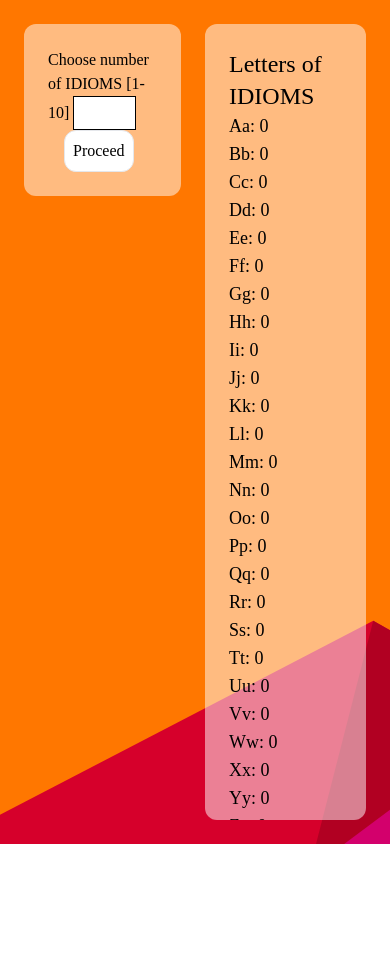
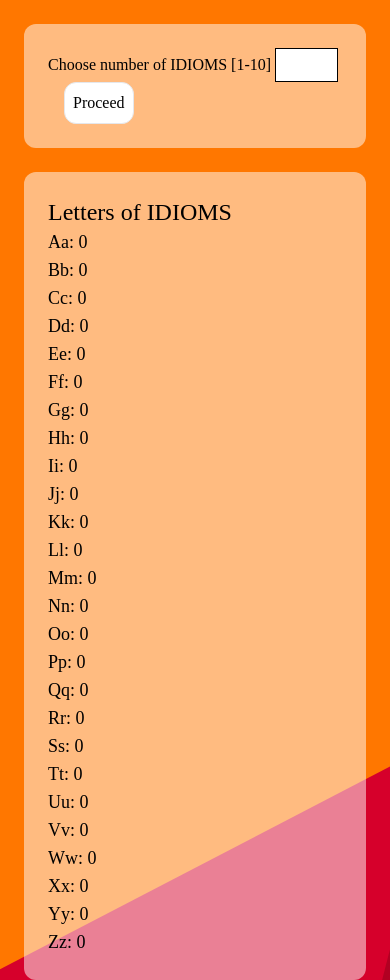
Before and after one commit to Super-Kenneth/idioms, a website: page index.html in a window 390 px wide. Shown: the top 980 px of the page. Before the commit the page ends 844 px from the top, so only its background shows below. Drawn offline with Linux system fonts and the light colour scheme.

Commit message:
responsive

```diff
--- a/index.html
+++ b/index.html
@@ -7,9 +7,9 @@
     <link href="./src/output.css" rel="stylesheet" />
   </head>
   <body
-    class="w-screen h-screen flex flex-row gap-x-6 bg-[url('./img/bg.svg')] bg-cover p-6"
+    class="flex flex-col md:flex-row gap-y-6 bg-[url('./img/bg.svg')] bg-cover p-6 w-full h-full"
   >
-    <div class="h-full w-[50%] flex flex-col gap-y-6">
+    <div class="flex flex-col gap-6 gap-y-6 w-full md:w-1/2">
       <div class="bg-white bg-opacity-50 rounded-xl p-6">
         <label for="test_input">Choose number of IDIOMS [1-10]</label>
         <input
@@ -71,7 +71,7 @@
       </div>
     </div>
     <div
-      class="w-[50%] h-full overflow-y-scroll bg-white bg-opacity-50 rounded-xl p-6"
+      class="w-full md:w-1/2 h-full overflow-y-auto bg-white bg-opacity-50 rounded-xl p-6"
     >
       <h1 class="text-2xl">Letters of IDIOMS</h1>
       <ol id="letters_list" class="text-lg">
--- a/src/input.css
+++ b/src/input.css
@@ -9,3 +9,21 @@
 #idioms_container {
   display: none;
 }
+
+@media (max-width: 640px) {
+  body {
+    padding: 1rem;
+  }
+
+  .text-2xl {
+    font-size: 1.5rem; /* Adjust size for smaller screens */
+  }
+
+  .text-xl {
+    font-size: 1.25rem; /* Adjust size for smaller screens */
+  }
+
+  .text-lg {
+    font-size: 1rem; /* Adjust size for smaller screens */
+  }
+}
```
